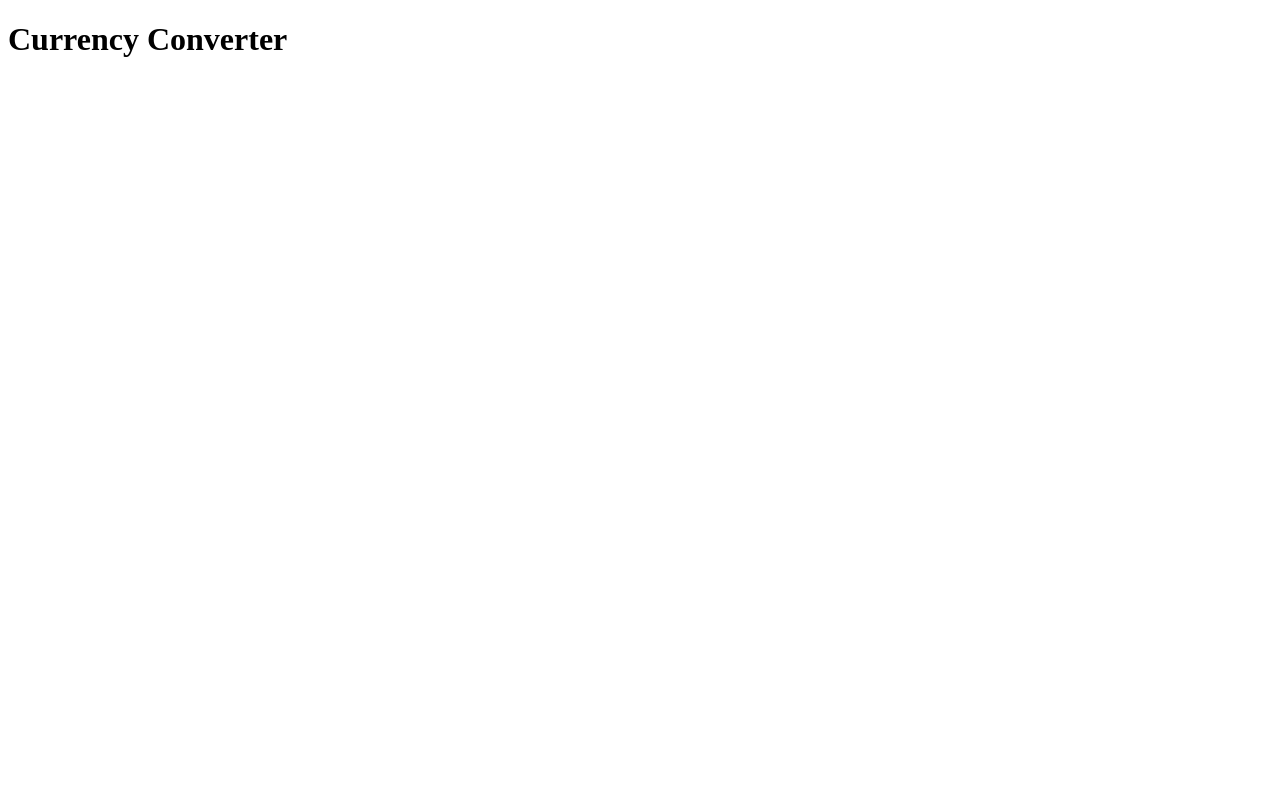
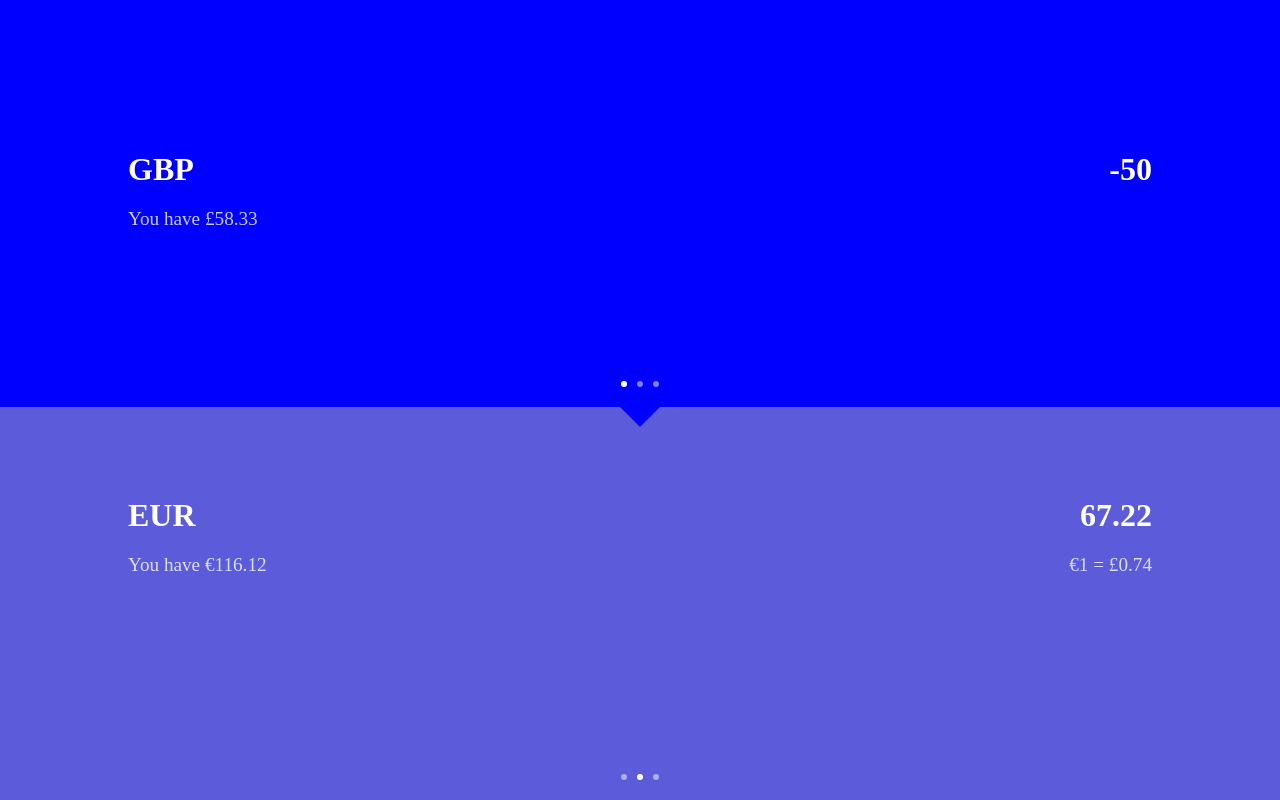
Before and after one commit to jakubzitny/currency-exchange, a Next.js app: page / in a window 1280 px wide. Built offline with nearby package versions, Linux system fonts and the light colour scheme.

Commit message:
add basic layout and styling of the app

```diff
--- a/pages/_app.tsx
+++ b/pages/_app.tsx
@@ -1,3 +1,5 @@
+import '../src/styles/styles.css'
+
 import { AppProps } from 'next/app'
 
 export default function App({ Component, pageProps }: AppProps) {
--- /dev/null
+++ b/src/components/Arrow.tsx
@@ -0,0 +1,9 @@
+import styles from '../styles/Arrow.module.css'
+
+export default function Arrow() {
+  return (
+    <div className={styles.container}>
+      <div className={styles.arrow} />
+    </div>
+  )
+}
--- /dev/null
+++ b/src/components/ConversionPart.tsx
@@ -0,0 +1,46 @@
+import classNames from 'classnames'
+
+import { Currency, getCurrencySymbol } from '../utils/currency-signs'
+
+import styles from '../styles/ConversionPart.module.css'
+
+type Props = {
+  currency: Currency
+  exchangeAmount: number
+  walletAmount: number
+  rate: number
+  rateCurrency: Currency
+  type: 'source' | 'target'
+}
+
+export default function ConversionPart(props: Props) {
+  return (
+    <div
+      className={classNames(styles.container, {
+        [styles.containerTarget]: props.type === 'target',
+      })}
+    >
+      <div className={styles.exchangeInfo}>
+        <div className={styles.exchangeInfoCurrency}>{props.currency}</div>
+        <div className={styles.exchangeInfoAmount}>
+          {props.type === 'source' ? '-' : ''}
+          {props.exchangeAmount}
+        </div>
+      </div>
+
+      <div className={styles.walletInfo}>
+        <div className={styles.walletInfoAmount}>
+          You have {getCurrencySymbol(props.currency)}
+          {props.walletAmount}
+        </div>
+        {props.type === 'target' && (
+          <div className={styles.rate}>
+            {getCurrencySymbol(props.currency)}1 ={' '}
+            {getCurrencySymbol(props.rateCurrency)}
+            {props.rate}
+          </div>
+        )}
+      </div>
+    </div>
+  )
+}
--- a/src/components/CurrencyConverter.tsx
+++ b/src/components/CurrencyConverter.tsx
@@ -1,5 +1,36 @@
-import Head from 'next/head'
+import { List } from 'immutable'
+
+import Arrow from './Arrow'
+import ConversionPart from './ConversionPart'
+import Switcher from './Switcher'
+import { Currency } from '../utils/currency-signs'
+
+import styles from '../styles/CurrencyConverter.module.css'
 
 export default function CurrencyConverter() {
-  return <h1>Currency Converter</h1>
+  const wallets: List<Currency> = List.of('GBP', 'EUR', 'USD')
+
+  return (
+    <div className={styles.container}>
+      <ConversionPart
+        currency="GBP"
+        walletAmount={58.33}
+        exchangeAmount={50}
+        rate={0.74}
+        rateCurrency="GBP"
+        type="source"
+      />
+      <Switcher type="source" wallets={wallets} activeWallet="GBP" />
+      <Arrow />
+      <ConversionPart
+        currency="EUR"
+        walletAmount={116.12}
+        exchangeAmount={67.22}
+        rate={0.74}
+        rateCurrency="GBP"
+        type="target"
+      />
+      <Switcher type="target" wallets={wallets} activeWallet="EUR" />
+    </div>
+  )
 }
--- /dev/null
+++ b/src/components/Switcher.tsx
@@ -0,0 +1,32 @@
+import classNames from 'classnames'
+import { List } from 'immutable'
+import { v4 } from 'uuid'
+
+import { Currency } from '../utils/currency-signs'
+
+import styles from '../styles/Switcher.module.css'
+
+type Props = {
+  wallets: List<Currency>
+  activeWallet: Currency
+  type: 'source' | 'target'
+}
+
+export default function Switcher(props: Props) {
+  return (
+    <div
+      className={classNames(styles.container, {
+        [styles.containerTarget]: props.type === 'target',
+      })}
+    >
+      {props.wallets.toArray().map((wallet) => (
+        <div
+          key={v4()}
+          className={classNames(styles.switchDot, {
+            [styles.switchDotActive]: wallet === props.activeWallet,
+          })}
+        />
+      ))}
+    </div>
+  )
+}
--- /dev/null
+++ b/src/styles/Arrow.module.css
@@ -0,0 +1,15 @@
+.container {
+  display: flex;
+  justify-content: center;
+
+  background-color: var(--main-color);
+}
+
+.arrow {
+  width: 0;
+  height: 0;
+
+  border-left: 20px solid transparent;
+  border-right: 20px solid transparent;
+  border-top: 20px solid var(--main-color-highlight);
+}
--- /dev/null
+++ b/src/styles/ConversionPart.module.css
@@ -0,0 +1,54 @@
+.container {
+  width: 100%;
+  height: 50%;
+
+  padding: 10%;
+  box-sizing: border-box;
+
+  display: flex;
+  flex-direction: column;
+  justify-content: center;
+
+  background: var(--main-color-highlight);
+  color: white;
+}
+
+.containerTarget {
+  background-color: var(--main-color);
+  padding-top: 0;
+}
+
+.exchangeInfo {
+  display: flex;
+
+  font-size: 2rem;
+  font-weight: 700;
+  margin: 20px 0;
+}
+
+.exchangeInfoCurrency {
+  text-align: left;
+}
+
+.exchangeInfoAmount {
+  text-align: right;
+  flex: 1;
+}
+
+.walletInfo {
+  display: flex;
+
+  font-size: 1.2rem;
+  font-weight: 400;
+
+  color: rgba(255, 255, 255, 0.8);
+}
+
+.walletInfoAmount {
+  text-align: left;
+  flex: 1;
+}
+
+.rate {
+  text-align: right;
+}
--- /dev/null
+++ b/src/styles/CurrencyConverter.module.css
@@ -0,0 +1,7 @@
+.container {
+  width: 100%;
+  height: 100%;
+
+  display: flex;
+  flex-direction: column;
+}
--- /dev/null
+++ b/src/styles/Switcher.module.css
@@ -0,0 +1,22 @@
+.container {
+  display: flex;
+  justify-content: center;
+  background-color: var(--main-color-highlight);
+}
+
+.containerTarget {
+  background-color: var(--main-color);
+}
+
+.switchDot {
+  width: 6px;
+  height: 6px;
+  margin: 20px 5px;
+  border-radius: 6px;
+
+  background-color: rgba(255, 255, 255, 0.5);
+}
+
+.switchDotActive {
+  background-color: white;
+}
--- /dev/null
+++ b/src/styles/styles.css
@@ -0,0 +1,14 @@
+html,
+body,
+#__next,
+.container,
+main {
+  padding: 0;
+  margin: 0;
+  height: 100vh;
+}
+
+:root {
+  --main-color: rgb(92, 92, 218);
+  --main-color-highlight: blue;
+}
--- /dev/null
+++ b/src/utils/currency-signs.ts
@@ -0,0 +1,17 @@
+export type Currency = 'USD' | 'GBP' | 'EUR'
+
+export function getCurrencySymbol(currency: Currency) {
+  if (currency === 'USD') {
+    return '$'
+  }
+
+  if (currency === 'GBP') {
+    return '£'
+  }
+
+  if (currency === 'EUR') {
+    return '€'
+  }
+
+  return ''
+}
```
Also changed, not shown: package.json (+11 -6 lines), 1 other file (tests, documents, lock files or other folders).
